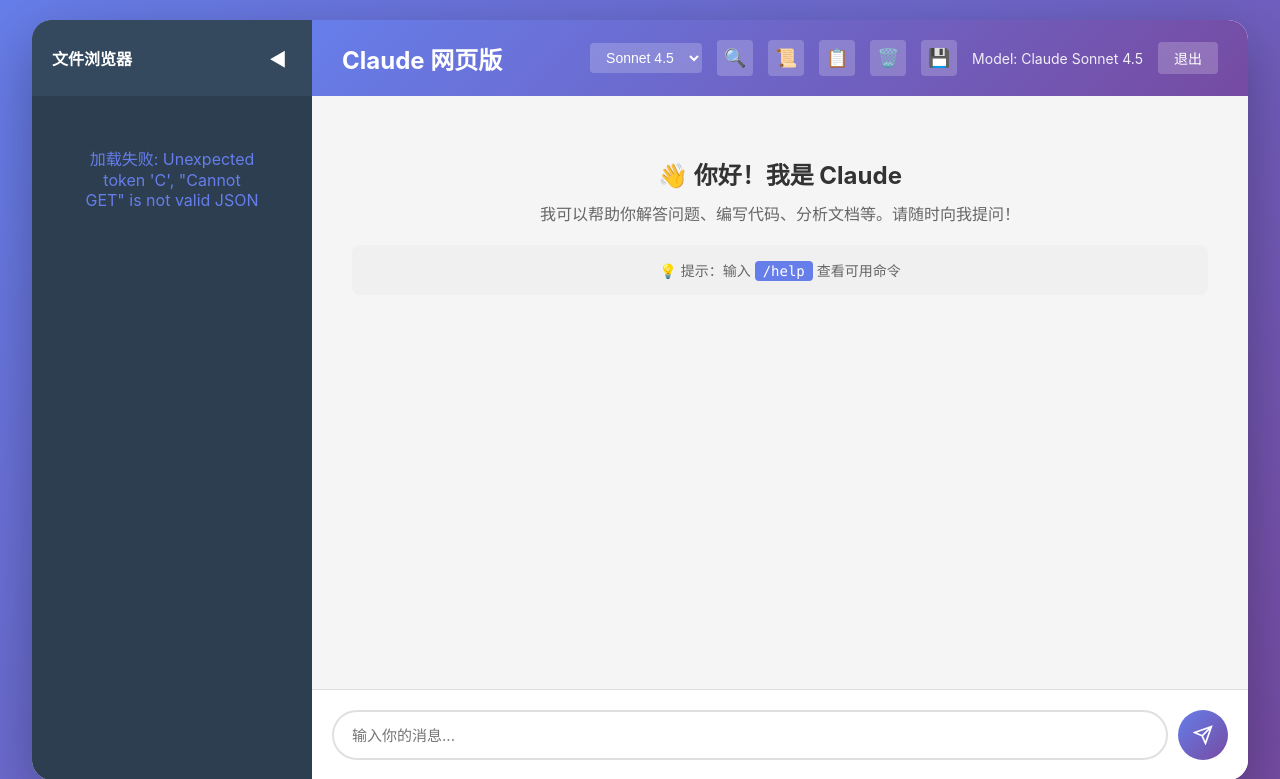
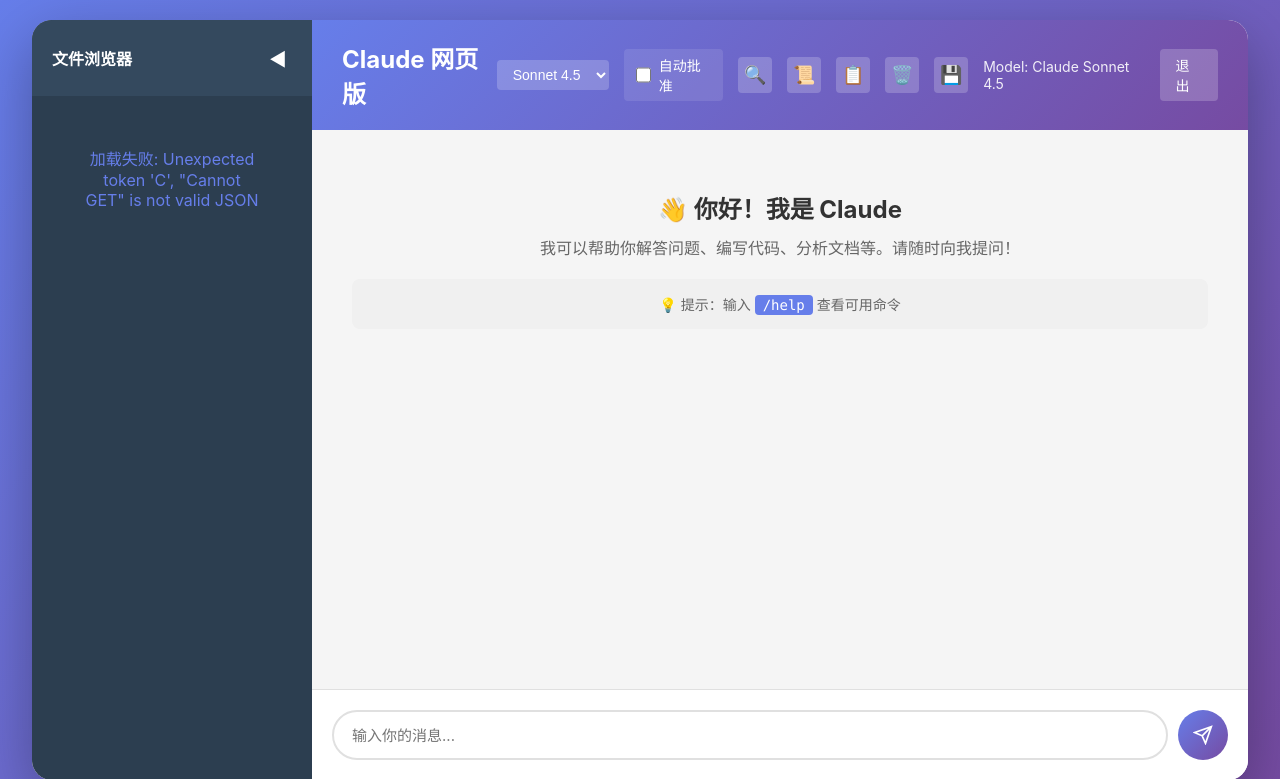
Before and after one commit to sunboygavin/claude-web, a Flask app: page / in a window 1280 px wide. Shown: the top 779 px of the page. Run offline with Flask 3, Linux system fonts and the light colour scheme; the visitor is signed in with stand-in values (Sample User, id 1); data that the repository does not hold is empty.

Commit message:
添加auto_approve自动批准模式
- 在页面header添加自动批准开关
- 前端发送消息时包含auto_approve参数
- 后端接收并传递给tool_router
- 添加CSS样式美化开关

Co-Authored-By: Claude Sonnet 4.5 <noreply@anthropic.com>

```diff
--- a/app.py
+++ b/app.py
@@ -296,6 +296,7 @@ def chat():
         data = request.json
         user_message = data.get('message', '')
         conversation_history = data.get('history', [])
+        auto_approve = data.get('auto_approve', False)  # 获取auto_approve参数
         username = session.get('username')
         current_model = session.get('model', config.DEFAULT_MODEL)
         session_id = session.get('session_id')
@@ -405,7 +406,7 @@ def chat():
                             tool_input=tool_input,
                             username=username,
                             session_id=session_id,
-                            auto_approve=False
+                            auto_approve=auto_approve
                         )
 
                         # 检查是否需要用户输入
--- a/static/css/style.css
+++ b/static/css/style.css
@@ -219,6 +219,33 @@ body {
 .model-selector option {
     background: #667eea;
     color: white;
+}
+
+.auto-approve-toggle {
+    display: flex;
+    align-items: center;
+    gap: 8px;
+    padding: 6px 12px;
+    background: rgba(255, 255, 255, 0.1);
+    border-radius: 4px;
+    cursor: pointer;
+    transition: background 0.2s;
+    font-size: 14px;
+    color: white;
+}
+
+.auto-approve-toggle:hover {
+    background: rgba(255, 255, 255, 0.2);
+}
+
+.auto-approve-toggle input[type="checkbox"] {
+    cursor: pointer;
+    width: 16px;
+    height: 16px;
+}
+
+.auto-approve-toggle span {
+    user-select: none;
 }
 
 .action-btn {
--- a/static/js/script.js
+++ b/static/js/script.js
@@ -375,6 +375,9 @@ async function sendMessage() {
     showTypingIndicator();
 
     try {
+        // 获取auto_approve设置
+        const autoApprove = document.getElementById('autoApproveToggle').checked;
+
         const response = await fetch('/api/chat', {
             method: 'POST',
             headers: {
@@ -382,7 +385,8 @@ async function sendMessage() {
             },
             body: JSON.stringify({
                 message: message,
-                history: conversationHistory.slice(0, -1)
+                history: conversationHistory.slice(0, -1),
+                auto_approve: autoApprove
             })
         });
 
--- a/templates/index.html
+++ b/templates/index.html
@@ -90,6 +90,10 @@
                             <option value="opus">Opus 4.6</option>
                             <option value="haiku">Haiku 3.5</option>
                         </select>
+                        <label class="auto-approve-toggle" title="自动批准工具调用（危险操作仍需确认）">
+                            <input type="checkbox" id="autoApproveToggle">
+                            <span>自动批准</span>
+                        </label>
                         <button id="searchBtn" class="action-btn" title="搜索对话">🔍</button>
                         <button id="historyBtn" class="action-btn" title="加载历史">📜</button>
                         <button id="operationsBtn" class="action-btn" title="操作日志">📋</button>
```
